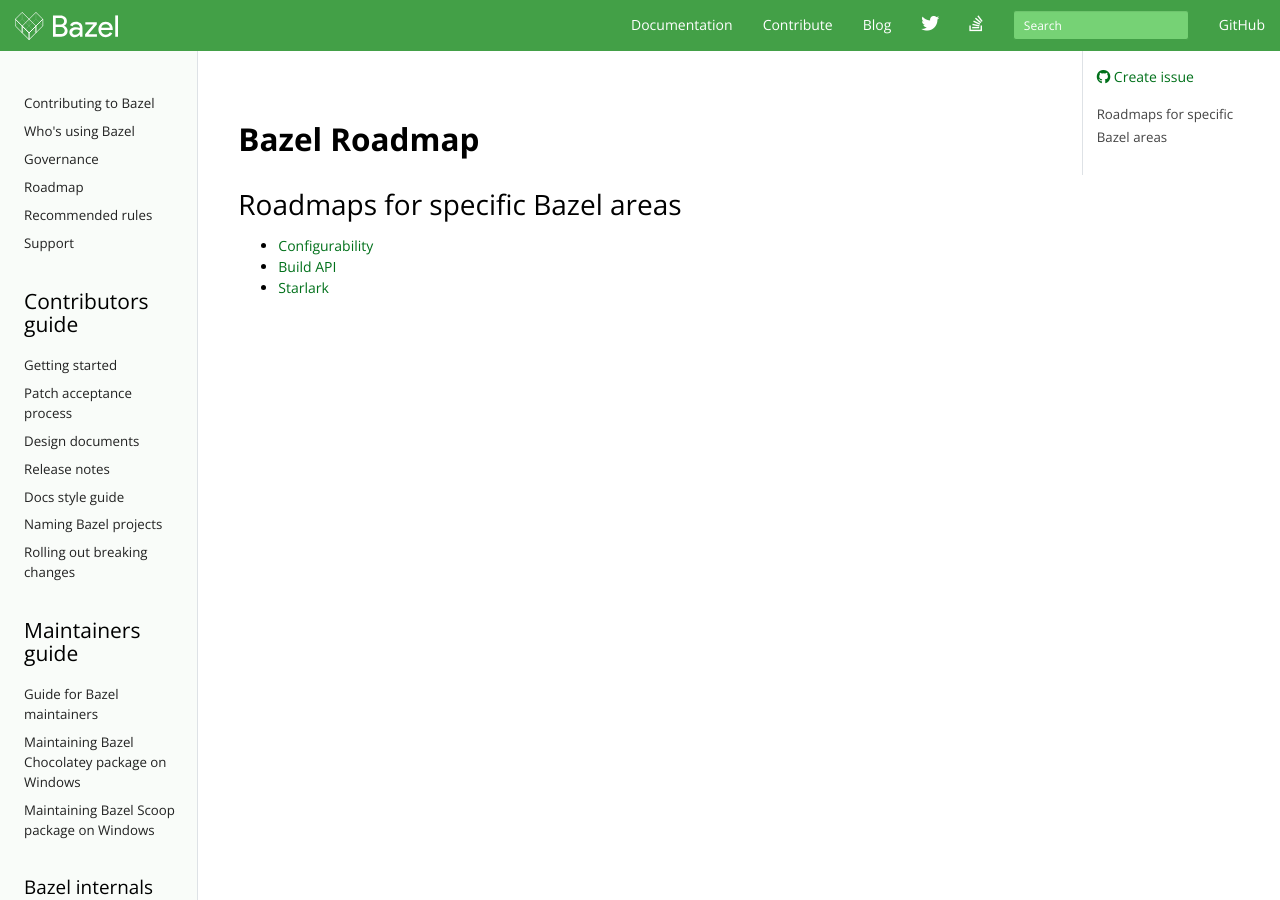
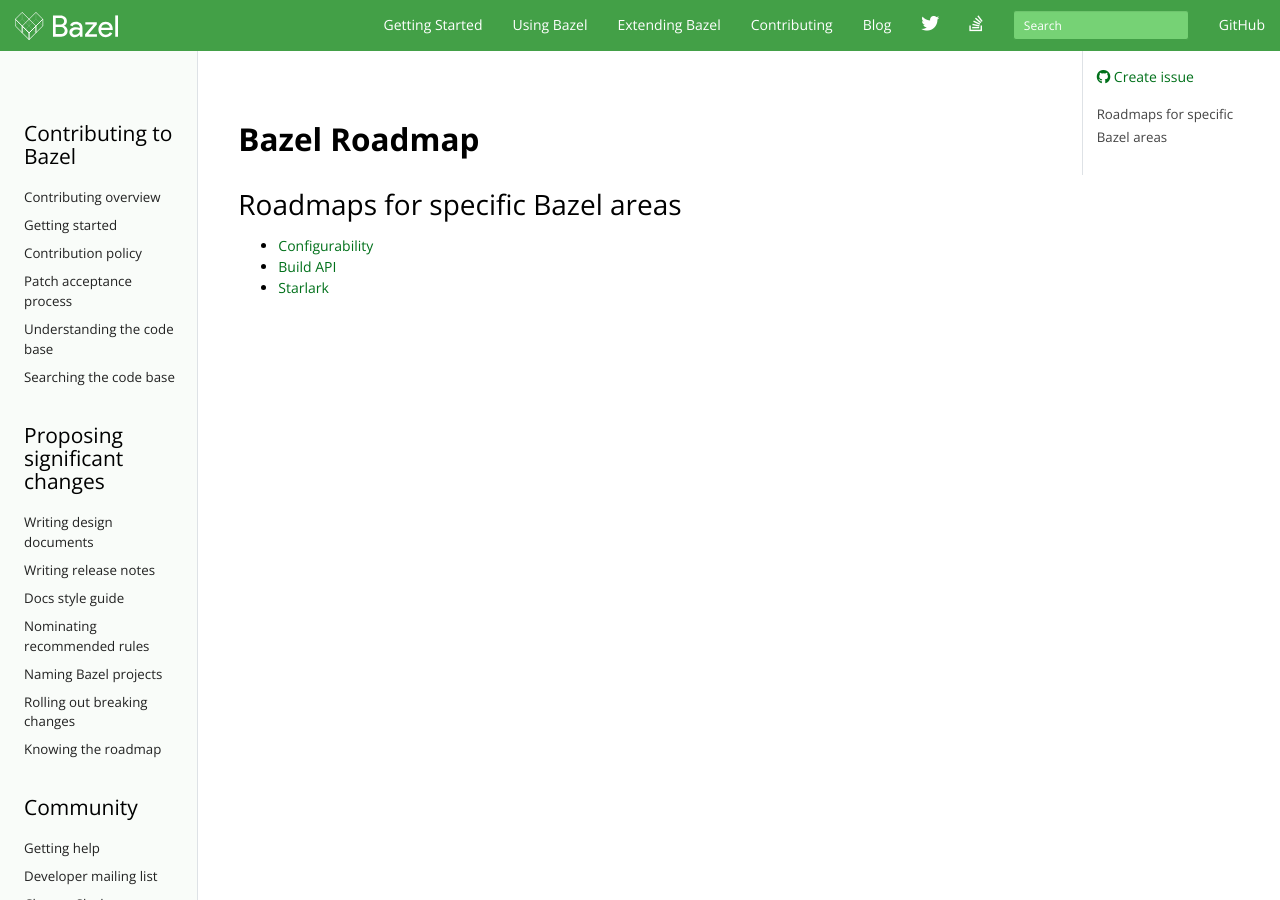
Before and after one commit to bazelbuild/bazel-website, a Jekyll site: the page built from roadmap.md, in a window 1280 px wide and 900 px high. Built offline with Jekyll 4.4.1, drawn with Linux system fonts in a browser that asks for light colours; nearby versions of some CDN libraries; library files that are not in the unit come from our copies; comment, search, counter and statistics services are not loaded; the table of contents is made by our own code; some of the changed text lies outside the part shown.

Commit message:
Update contributing tab navigation (#302)
* Update header with additional nav categories

* Add additional navigation categories to config

* Update contribute tab left nav

* Update _includes/header.html

Adding Jin's changes

Co-authored-by: Jin <jin@users.noreply.github.com>

Co-authored-by: Jin <jin@users.noreply.github.com>

```diff
--- a/_config.yml
+++ b/_config.yml
@@ -15,7 +15,9 @@
 
 main_site_url: ""
 blog_site_url: https://blog.bazel.build
-docs_site_url: https://docs.bazel.build
+getting_started_category_url: https://docs.bazel.build/bazel-overview.html
+docs_site_url: https://docs.bazel.build/guide.html
+extending_category_url: https://docs.bazel.build/skylark/concepts.html
 
 assets_url: https://bazel.build
 
--- a/_includes/header.html
+++ b/_includes/header.html
@@ -32,11 +32,17 @@
             </div>
           </form>
           <ul class="nav navbar-nav navbar-right">
-            <li{% if page.nav == "docs" %} class="active"{% endif %}>
-              <a href="{{ site.docs_site_url }}">Documentation</a>
+            <li{% if page.nav == "docs" %} class="active" {% endif %}>
+                <a href="{{ site.getting_started_category_url }}">Getting Started</a>
             </li>
-            <li{% if page.nav == "contribute" %} class="active"{% endif %}>
-              <a href="{{ site.main_site_url }}/contributing.html">Contribute</a>
+            <li{% if page.nav == "docs" %} class="active" {% endif %}>
+                <a href="{{ site.docs_site_url }}">Using Bazel</a>
+            </li>
+            <li{% if page.nav == "docs" %} class="active" {% endif %}>
+                <a href="{{ site.extending_category_url }}">Extending Bazel</a>
+            </li>
+            <li{% if page.nav == "contribute" %} class="active" {% endif %}>
+                <a href="{{ site.main_site_url }}/contributing.html">Contributing</a>
             </li>
             <li{% if page.nav == "blog" %} class="active"{% endif %}>
               <a href="{{ site.blog_site_url }}">
--- a/_layouts/contribute.html
+++ b/_layouts/contribute.html
@@ -16,41 +16,39 @@
               aria-controls="sidebar-nav">
             <i class="glyphicon glyphicon-menu-hamburger"></i> Navigation
           </a>
-          <nav class="sidebar collapse" id="sidebar-nav">
+         <nav class="sidebar collapse" id="sidebar-nav">
+            <h3>Contributing to Bazel</h3>
             <ul class="sidebar-nav">
-              <li><a href="/contributing.html">Contributing to Bazel</a></li>
-              <li><a href="/users.html">Who's using Bazel</a></li>
-              <li><a href="/governance.html">Governance</a></li>
-              <li><a href="/roadmap.html">Roadmap</a></li>
-              <li><a href="/recommended-rules.html">Recommended rules</a></li>
-              <li><a href="/support.html">Support</a></li>
+              <li><a href="/contributing.html">Contributing overview</a></li>
+              <li><a href="/basics/getting_started.html">Getting started</a></li>
+              <li><a href="/governance.html">Contribution policy</a></li>
+              <li><a href="/basics/patching.html">Patch acceptance process</a></li>
+              <li><a href="https://github.com/bazelbuild/bazel/blob/master/CODEBASE.md">Understanding the code base</a></li>
+              <li><a href="/browse-and-search-user-guide.html">Searching the code base</a></li>
             </ul>
-            <h3>Contributors guide</h3>
+            <h3>Proposing significant changes</h3>
             <ul class="sidebar-nav">
-              <li><a href="/basics/getting_started.html">Getting started</a></li>
-              <li><a href="/basics/patching.html">Patch acceptance process</a></li>
-              <li><a href="/designs/index.html">Design documents</a></li>
-              <li><a href="/basics/release-notes.html">Release notes</a></li>
+              <li><a href="/designs/index.html">Writing design documents</a></li>
+              <li><a href="/basics/release-notes.html">Writing release notes</a></li>
               <li><a href="/basics/docs-style.html">Docs style guide</a></li>
+              <li><a href="/recommended-rules.html">Nominating recommended rules</a></li>
               <li><a href="/naming.html">Naming Bazel projects</a></li>
               <li><a href="/maintaining/breaking-changes-guide.html">Rolling out breaking changes</a></li>
+              <li><a href="/roadmap.html">Knowing the roadmap</a></li>
+            </ul>
+            <h3>Community</h3>
+            <ul class="sidebar-nav">
+              <li><a href="/support.html">Getting help</a></li>
+              <li><a href="https://groups.google.com/forum/#!forum/bazel-dev">Developer mailing list</a></li>
+              <li><a href="https://slack.bazel.build">Chat on Slack</a></li>
+              <li><a href="/experts.html">Community Experts</a></li>
+              <li><a href="/users.html">Bazel users</a></li>
             </ul>
             <h3>Maintainers guide</h3>
             <ul class="sidebar-nav">
-              <li><a href="/maintaining/maintainers-guide.html">Guide for Bazel maintainers</a></li>
+              <li><a href="/maintaining/maintainers-guide.html">Guide for Bazel Maintainers</a></li>
               <li><a href="/maintaining/windows-chocolatey-maintenance.html">Maintaining Bazel Chocolatey package on Windows</a></li>
               <li><a href="/maintaining/windows-scoop-maintenance.html">Maintaining Bazel Scoop package on Windows</a></li>
-              <h4>Bazel internals</h4>
-              <li><a href="/designs/skyframe.html">Skyframe</a></li>
-            </ul>
-            <h3>External resources</h3>
-            <ul class="sidebar-nav">
-              <li><a href="https://github.com/bazelbuild/bazel">GitHub</a></li>
-              <li><a href="https://source.bazel.build/">Search Bazel code</a></li>
-              <li><a href="/browse-and-search-user-guide.html">Search user guide</a></li>
-              <li><a href="https://groups.google.com/forum/#!forum/bazel-dev">Developer mailing list</a></li>
-              <li><a href="https://slack.bazel.build">Slack</a></li>
-              <li><a href="/experts.html">Community Experts</a></li>
             </ul>
           </nav>
         </div>
```
